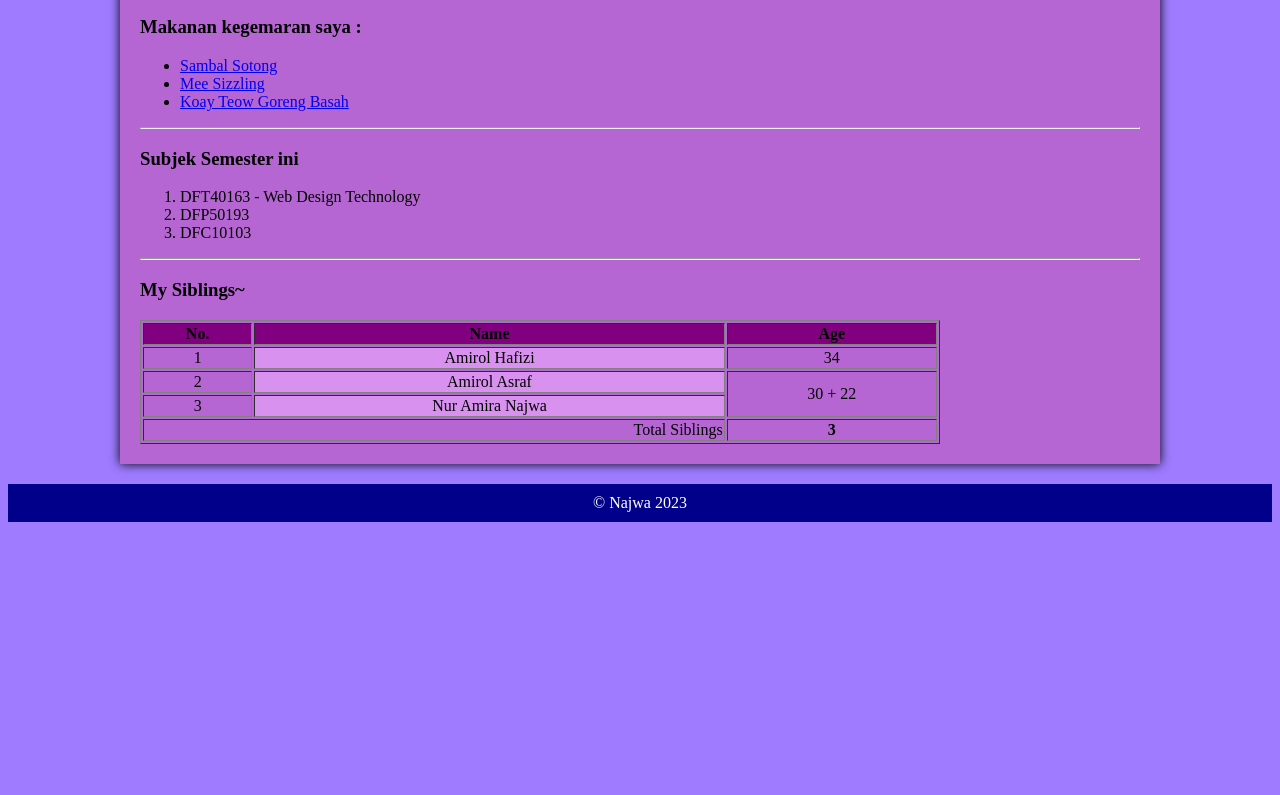
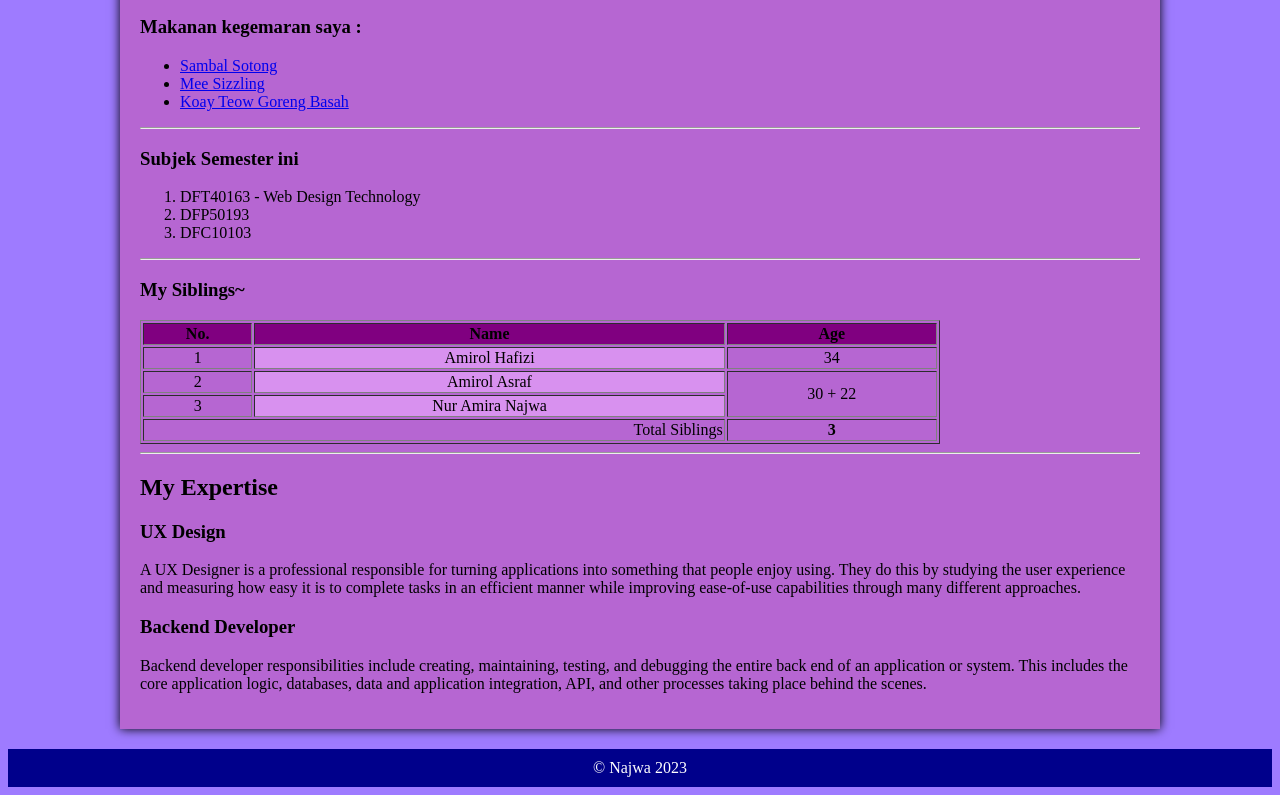
Before and after one commit to najwaznl/najwaznl.github.io, a plain HTML site: page index.html in a window 1280 px wide. Shown: the part 599-1394 px from the top of the page. Before the commit the page ends 1129 px from the top, so only its background shows below. Drawn offline with Linux system fonts and the light colour scheme.

Commit message:
Add files via upload

```diff
--- a/index.html
+++ b/index.html
@@ -91,6 +91,22 @@
 
 </table>
 
+<hr>
+
+<h2>My Expertise</h2>
+
+<div id="kiri">
+<h3>UX Design</h3>
+<p>A UX Designer is a professional responsible for turning applications into something that people enjoy using. They do this by studying the user experience and measuring how easy it is to complete tasks in an efficient manner while improving ease-of-use capabilities through many different approaches.</p>
+</div>
+
+<div id="kanan">
+<h3>Backend Developer</h3>
+<p>Backend developer responsibilities include creating, maintaining, testing, and debugging the entire back end of an application or system. This includes the core application logic, databases, data and application integration, API, and other processes taking place behind the scenes.</p>
+</div>
+
+<div class="clear"></div>
+
 </main>
 
 <footer>
```
